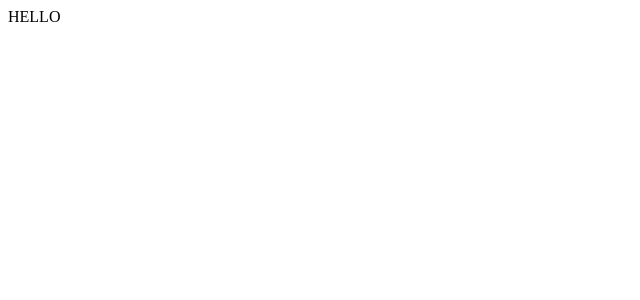
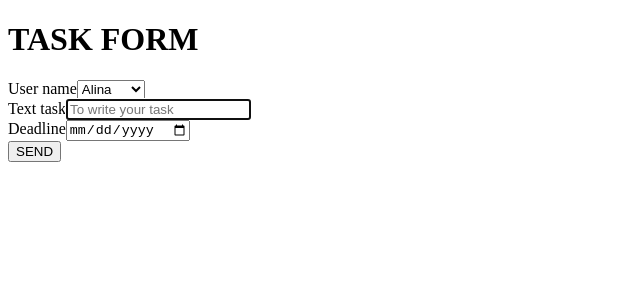
Before and after one commit to NataliiaYakovenko/fullstack-tasks, a React (Create React App) app in the folder client/: page / in a window 1280 px wide. Shown: the top 300 px of the page, without its empty margins (0-640 px from the left). Built offline with nearby package versions, Linux system fonts and the light colour scheme; the HTML template or start-up script is replaced by a standard one.

Commit message:
Add TasksForm

```diff
--- a/client/package.json
+++ b/client/package.json
@@ -8,11 +8,13 @@
     "@testing-library/jest-dom": "^6.8.0",
     "@testing-library/react": "^16.3.0",
     "@testing-library/user-event": "^13.5.0",
+    "formik": "^2.4.6",
     "react": "^19.1.1",
     "react-dom": "^19.1.1",
     "react-redux": "^9.2.0",
     "react-scripts": "5.0.1",
-    "web-vitals": "^2.1.4"
+    "web-vitals": "^2.1.4",
+    "yup": "^1.7.0"
   },
   "scripts": {
     "start": "react-scripts start",
--- a/client/src/App.js
+++ b/client/src/App.js
@@ -1,9 +1,10 @@
+import TasksForm from "./components/TasksForm/TasksForm";
 
 
 function App() {
   return (
     <div>
-      HELLO
+      <TasksForm/>
     </div>
   );
 }
--- a/client/src/components/TasksForm/TasksForm.js
+++ b/client/src/components/TasksForm/TasksForm.js
@@ -1,11 +1,77 @@
 import React from 'react';
+import { Formik, Form, Field } from 'formik';
+import TASK_VALIDATE_SCHEMA from '../../schemas/validateTask';
 
-const TasksForm = () => {
-    return (
-        <div>
+function TasksForm() {
+  const initialValues = {
+    body: '',
+    userId: '1',
+    deadline: '',
+    isDone: false,
+  };
 
-        </div>
-    );
+  const submitHandler = (values, formikBag) => {
+    console.log('values', values);
+    formikBag.resetForm();
+  };
+
+  return (
+    <Formik
+      initialValues={initialValues}
+      onSubmit={submitHandler}
+      validationSchema={TASK_VALIDATE_SCHEMA}
+    >
+      {(formProps) => (
+        <Form>
+          <h1>TASK FORM</h1>
+
+          <label>User name</label>
+          <select
+            name="userId"
+            value={formProps.values.userId}
+            onChange={formProps.handleChange}
+          >
+            {[
+              { id: '1', firstName: 'Alina' },
+              { id: '2', firstName: 'Richard' },
+              { id: '3', firstName: 'Zak' },
+              { id: '4', firstName: 'Roll' },
+            ].map((u) => (
+              <option key={u.id} value={u.id}>
+                {u.firstName}
+              </option>
+            ))}
+          </select>
+
+          <br />
+          <label>
+            Text task
+            <Field
+              name="body"
+              type="text"
+              placeholder="To write your task"
+              autoFocus
+            />
+          </label>
+
+          <br />
+          <label>
+            Deadline
+            <Field name="deadline" type="date" />
+          </label>
+
+          {/* <br />
+          <label>
+            Is done
+            <Field name="isDone" type="checkbox" />
+          </label> */}
+
+          <br />
+          <button type="submit">SEND</button>
+        </Form>
+      )}
+    </Formik>
+  );
 }
 
 export default TasksForm;
--- /dev/null
+++ b/client/src/schemas/validateTask.js
@@ -0,0 +1,9 @@
+const yup = require('yup');
+
+const TASK_VALIDATE_SCHEMA = yup.object({
+  body: yup.string().trim().required(),
+  deadline: yup.date().min(new Date(),'Deadline must be more current day'),
+  isDone: yup.boolean().required(),
+});
+
+module.exports=TASK_VALIDATE_SCHEMA
--- a/client/src/store/index.js
+++ b/client/src/store/index.js
@@ -1,5 +1,6 @@
 import { configureStore } from '@reduxjs/toolkit';
+import tasksReducer from './tasksSlice/tasksSlice';
 
-const store = configureStore({ reducer: {} });
+const store = configureStore({reducer: { tasksData: tasksReducer}});
 
 export default store;
```
Also changed, not shown: 1 other file (tests, documents, lock files or other folders).
